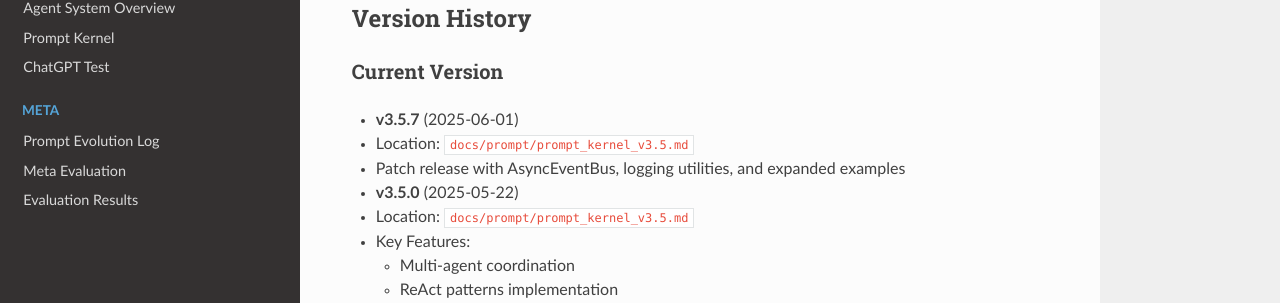
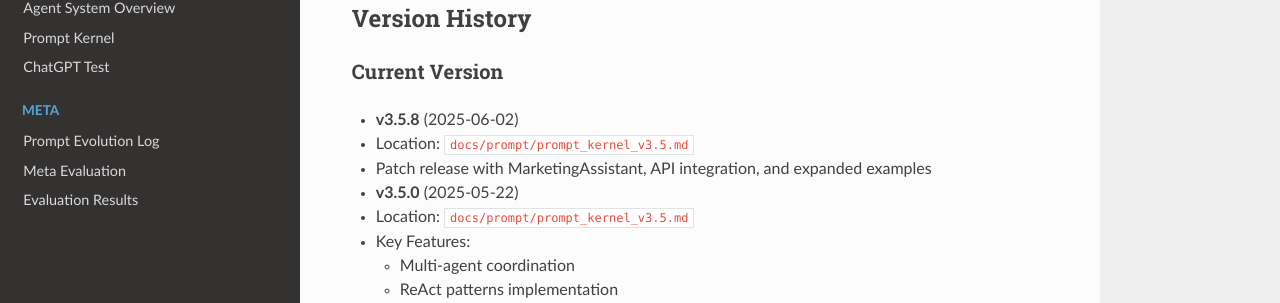
Before and after one commit to ADV-IT-Performance-Corp/ADV-ADK-Research-Hub, an MkDocs documentation site: the page built from docs/meta/legacy_map.md, in a window 1280 px wide and 900 px high. Shown: the part 230-533 px from the top of the window. Built offline with MkDocs 1.6.1, drawn with Linux system fonts in a browser that asks for light colours; nearby versions of some CDN libraries.

```diff
--- a/docs/meta/legacy_map.md
+++ b/docs/meta/legacy_map.md
@@ -5,9 +5,9 @@ This document tracks the migration and deprecation of previous versions of the O
 ## Version History
 
 ### Current Version
-- **v3.5.7** (2025-06-01)
+- **v3.5.8** (2025-06-02)
   - Location: `docs/prompt/prompt_kernel_v3.5.md`
-  - Patch release with AsyncEventBus, logging utilities, and expanded examples
+  - Patch release with MarketingAssistant, API integration, and expanded examples
 - **v3.5.0** (2025-05-22)
   - Location: `docs/prompt/prompt_kernel_v3.5.md`
   - Key Features:
```
Also changed, not shown: docs/config_agent_overview.md (+2 -2 lines), docs/integration_guide_o3.md (+5 -5 lines).
